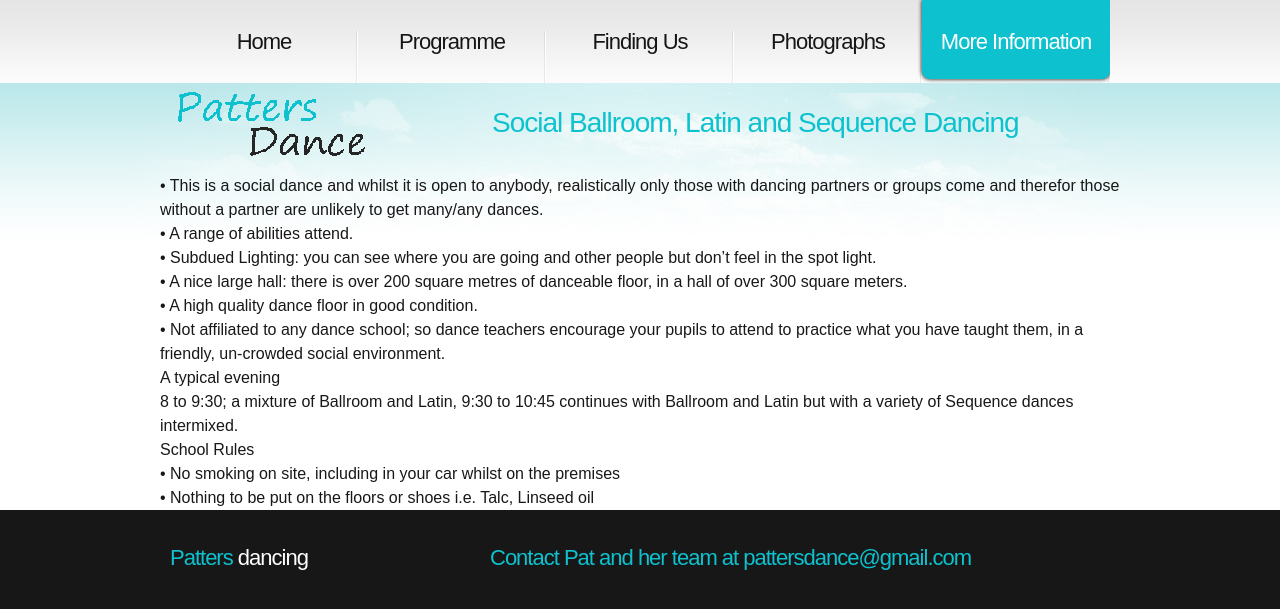
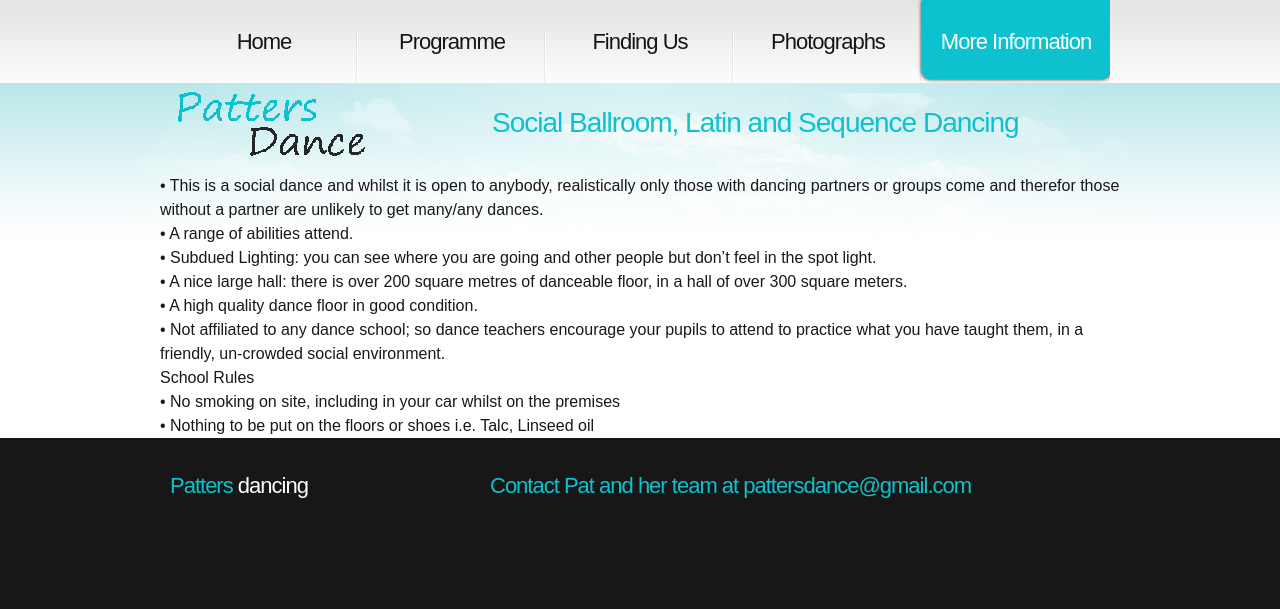
Before and after one commit to ramsayd/patters, a Jekyll site: the page built from 80_information.md, in a window 1280 px wide. Shown: the top 609 px of the page. Built offline with Jekyll 4.4.1, drawn with Linux system fonts in a browser that asks for light colours.

Commit message:
Update 80_information.md

```diff
--- a/80_information.md
+++ b/80_information.md
@@ -13,12 +13,7 @@ permalink: "information.html"
 <li>•	Not affiliated to any dance school; so dance teachers encourage your pupils to attend to practice what you have taught them, in a friendly, un-crowded social environment.</li>
 </ul>
 
-<div class="typical-evening-header">
-A typical evening
-</div>
-<ul><li>
-8 to 9:30; a mixture of Ballroom and Latin, 9:30 to 10:45 continues with Ballroom and Latin but with a variety of Sequence dances intermixed.
-</li><ul>
+
 
 <div class="school-rules-header">
 School Rules
```
